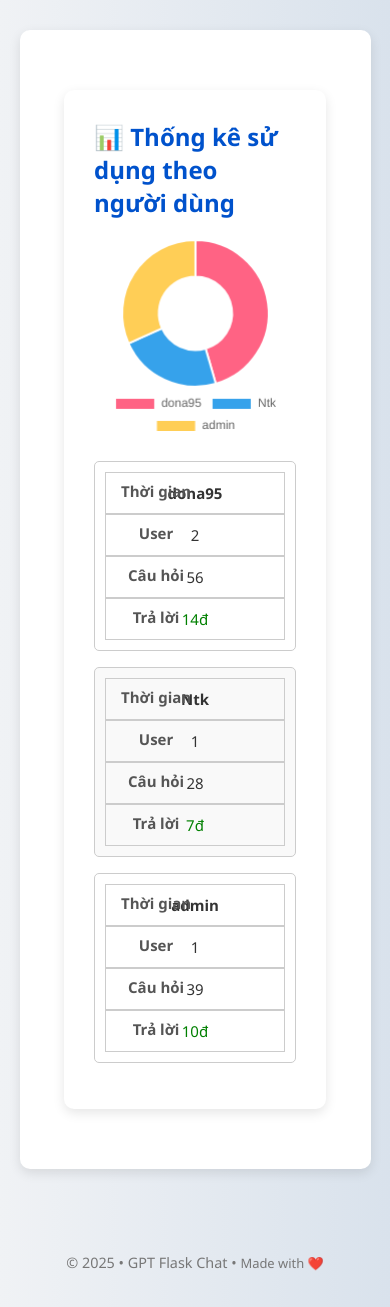
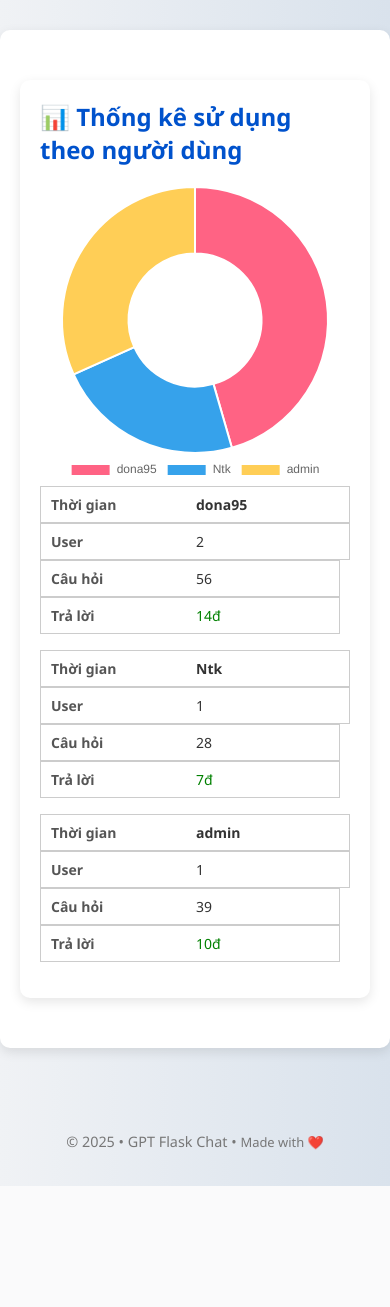
Before and after one commit to ntgpt01/ntk-chatgpt-deploy, a Flask app: page /stats in a window 390 px wide. Shown: the part 79-1386 px from the top of the page. After the commit the page ends 1265 px from the top, so only its background shows below. Run offline with Flask 3, Linux system fonts and the light colour scheme; the visitor is signed in with stand-in values (Sample User, id 1).

Commit message:
🎨 Gộp CSS toàn hệ thống + giao diện ChatGPT

```diff
--- a/static/style.css
+++ b/static/style.css
@@ -28,8 +28,7 @@
 
 /* KHUNG CHÍNH */
 .container {
-    max-width: 90%;
-    width: 700px;
+    max-width: 800px;
     margin: 30px auto;
     background: white;
     padding: 30px;
@@ -37,7 +36,6 @@
     box-shadow: 0 4px 12px rgba(0,0,0,0.1);
 }
 
-/* TIÊU ĐỀ */
 h2, h3 {
     color: #0052cc;
     margin-top: 0;
@@ -75,7 +73,7 @@
     background-color: #003d99;
 }
 
-/* NÚT LIÊN KẾT (CSV...) */
+/* NÚT LIÊN KẾT */
 a.btn {
     display: inline-block;
     margin: 10px 0;
@@ -99,14 +97,13 @@
     margin-top: 50px;
 }
 
-/* BẢNG LOG SỬ DỤNG */
+/* BẢNG (usage, billing, stats) */
 table {
     border-collapse: collapse;
     width: 100%;
     font-size: 14px;
     table-layout: fixed;
     word-break: break-word;
-    margin-top: 20px;
 }
 
 th, td {
@@ -120,19 +117,96 @@
     background-color: #f2f2f2;
 }
 
-/* TĂNG KHẢ NĂNG ĐỌC */
-tr:nth-child(even) {
-    background-color: #fafafa;
-}
-
 /* CỘT CÂU HỎI / TRẢ LỜI */
 td:nth-child(3), td:nth-child(4) {
     max-width: 300px;
     white-space: pre-wrap;
 }
 
-/* RESPONSIVE: TỰ XUỐNG DÒNG TRÊN ĐIỆN THOẠI */
-@media screen and (max-width: 768px) {
+/* CHAT BUBBLE UI */
+.chat-log {
+    margin-top: 30px;
+}
+
+.chat-bubble {
+    border-radius: 10px;
+    padding: 15px;
+    margin-bottom: 20px;
+    position: relative;
+}
+
+.chat-bubble .label {
+    font-weight: bold;
+    margin-bottom: 8px;
+}
+
+.chat-bubble.user {
+    background-color: #e9f3ff;
+    text-align: left;
+    border-left: 4px solid #007bff;
+}
+
+.chat-bubble.assistant {
+    background-color: #f4f6f8;
+    text-align: left;
+    border-left: 4px solid #4caf50;
+}
+
+/* TOOLS: COPY / EDIT */
+.tools {
+    margin-top: 10px;
+    display: flex;
+    gap: 10px;
+}
+
+.tools button {
+    padding: 6px 10px;
+    font-size: 0.9em;
+    background: #eee;
+    border: 1px solid #ccc;
+    border-radius: 4px;
+    cursor: pointer;
+}
+
+.tools button:hover {
+    background: #ddd;
+}
+
+/* CODE BLOCK */
+.markdown-content pre {
+    background: #1e1e1e;
+    color: #eee;
+    padding: 15px;
+    overflow-x: auto;
+    border-radius: 6px;
+    margin: 15px 0;
+}
+
+.markdown-content code {
+    font-family: Consolas, monospace;
+    font-size: 0.95em;
+}
+
+/* QUOTE BLOCK */
+.markdown-content blockquote {
+    border-left: 4px solid #ccc;
+    background: #f9f9f9;
+    padding: 12px 20px;
+    margin: 15px 0;
+    font-style: italic;
+    color: #555;
+    border-radius: 6px;
+}
+
+/* RESPONSIVE CHO MOBILE */
+@media (max-width: 768px) {
+    .container {
+        padding: 20px;
+    }
+    .tools {
+        flex-direction: column;
+    }
+
     table, thead, tbody, th, td, tr {
         display: block;
     }
@@ -143,10 +217,6 @@
 
     tr {
         margin-bottom: 1rem;
-        border: 1px solid #ccc;
-        border-radius: 5px;
-        padding: 10px;
-        background: white;
     }
 
     td {
@@ -164,39 +234,13 @@
         font-weight: bold;
         color: #555;
     }
-    .stats-table {
-        width: 100%;
-        border-collapse: collapse;
-        font-size: 15px;
-        margin-top: 20px;
-    }
-
-    .stats-table th,
-    .stats-table td {
-        padding: 10px;
-        border: 1px solid #ccc;
-        text-align: center;
-    }
-
-    .stats-table th {
-        background-color: #f0f0f5;
-        color: #0052cc;
-    }
-
-    .stats-table tr:nth-child(even) {
-        background-color: #f9f9f9;
-    }
-
-    .stats-table tr:hover {
-        background-color: #eef5ff;
-        transition: 0.2s ease;
-    }
 
     td:nth-child(1)::before { content: "Thời gian"; }
     td:nth-child(2)::before { content: "User"; }
     td:nth-child(3)::before { content: "Câu hỏi"; }
     td:nth-child(4)::before { content: "Trả lời"; }
-    td:nth-child(5)::before { content: "Total tokens"; }
+    td:nth-child(5)::before { content: "Tokens"; }
     td:nth-child(6)::before { content: "Prompt"; }
     td:nth-child(7)::before { content: "Completion"; }
+    td:nth-child(8)::before { content: "Chi phí"; }
 }
```
